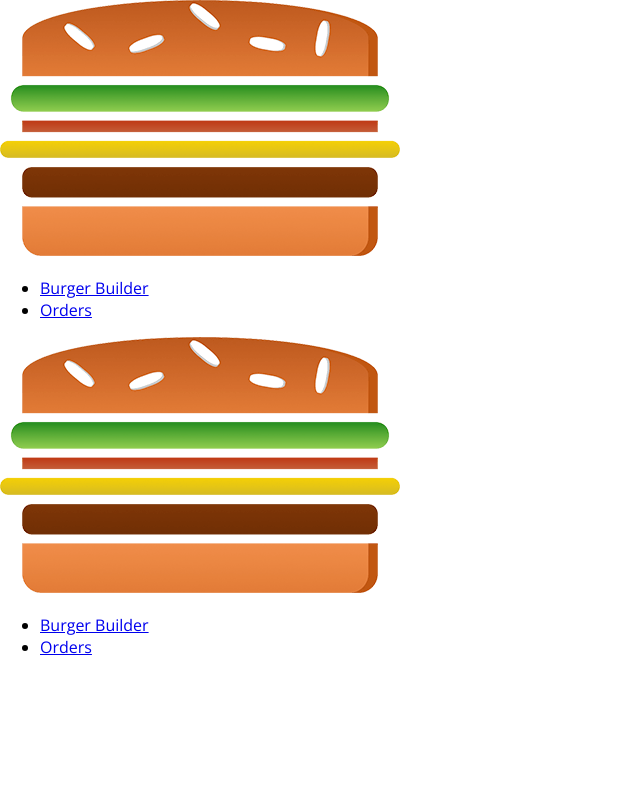
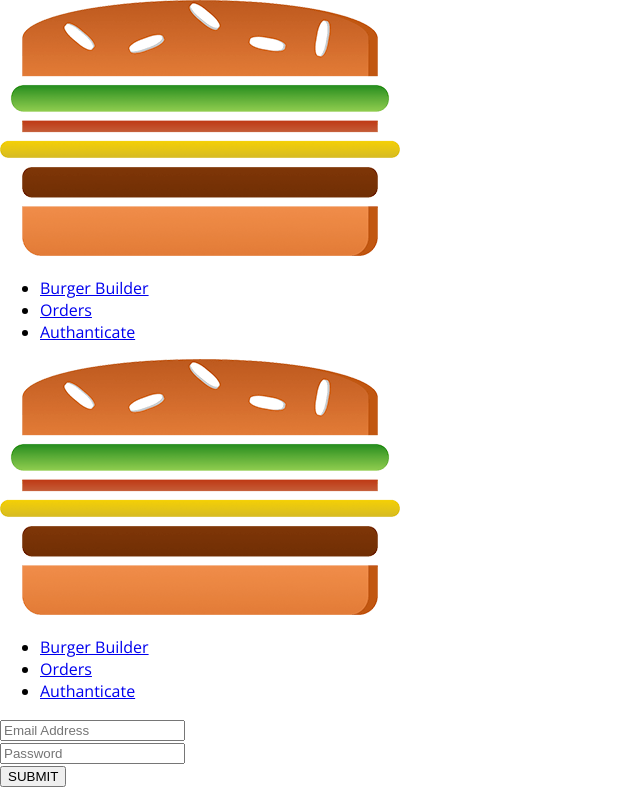
Before and after one commit to zakwan93/zburger, a React app: page /auth in a window 1280 px wide. Shown: the whole page, without its empty margins (0-640 px from the left). Built offline with nearby package versions, Linux system fonts and the light colour scheme.

Commit message:
Added Auth containers and design sign in form by reusing same contact form with validation

```diff
--- a/src/App.js
+++ b/src/App.js
@@ -4,6 +4,7 @@ import Layout from "./hoc/Layout/Layout";
 import BurgerBuilder from "./containers/BurgerBuilder/BurgerBuilder";
 import Checkout from "./containers/Checkout/Checkout";
 import Orders from "./containers/Orders/Orders";
+import Auth from "./containers/Auth/Auth";
 
 function App() {
   return (
@@ -12,6 +13,7 @@ function App() {
         <Switch>
           <Route path="/checkout" component={Checkout} />
           <Route path="/orders" component={Orders} />
+          <Route path="/auth" component={Auth} />
           <Route path="/" exact component={BurgerBuilder} />
         </Switch>
       </Layout>
--- a/src/components/Navigation/NavigationItems/NavigationItems.js
+++ b/src/components/Navigation/NavigationItems/NavigationItems.js
@@ -9,6 +9,7 @@ const navigationItems = props => (
       Burger Builder
     </NavigationItem>
     <NavigationItem link="/orders">Orders</NavigationItem>
+    <NavigationItem link="/auth">Authanticate</NavigationItem>
   </ul>
 );
 
--- a/src/components/UI/Input/Input.css
+++ b/src/components/UI/Input/Input.css
@@ -12,7 +12,7 @@
 
 .InputElement {
   outline: none;
-  border: 1px solid #f08e4a;
+  border: 1px solid lightgrey;
   background-color: white;
   font: inherit;
   padding: 6px 20px;
--- /dev/null
+++ b/src/containers/Auth/Auth.css
@@ -0,0 +1,25 @@
+.Auth {
+  width: 100%;
+  text-align: center;
+  margin: 20px auto;
+  box-shadow: 1px solid #ccc;
+  border: 1px solid #eee;
+  box-sizing: border-box;
+}
+
+/* .Auth form {
+    display: flex;
+    flex-direction: column;
+  }
+
+  .Auth form input {
+    padding: 1%;
+    margin: 15px;
+    border: 1px solid #f08e4a;
+  } */
+
+@media (min-width: 600px) {
+  .Auth {
+    width: 600px;
+  }
+}
--- /dev/null
+++ b/src/containers/Auth/Auth.js
@@ -0,0 +1,114 @@
+import React, { Component } from "react";
+import Input from "../../components/UI/Input/Input";
+import Button from "../../components/UI/Button/Button";
+import Classes from "./Auth.css";
+
+class Auth extends Component {
+  state = {
+    controls: {
+      email: {
+        elementType: "input",
+        elementConfig: {
+          type: "email",
+          placeholder: "Email Address"
+        },
+        value: "",
+        validation: {
+          required: true,
+          isEmail: true
+        },
+        valid: false,
+        touched: false
+      },
+      password: {
+        elementType: "input",
+        elementConfig: {
+          type: "password",
+          placeholder: "Password"
+        },
+        value: "",
+        validation: {
+          required: true,
+          minLength: 6
+        },
+        valid: false,
+        touched: false
+      }
+    }
+  };
+
+  checkValidation(value, rules) {
+    let isValid = true;
+    if (!rules) {
+      return true;
+    }
+
+    if (rules.required) {
+      isValid = value.trim() !== "" && isValid;
+    }
+
+    if (rules.minLength) {
+      isValid = value.length >= rules.minLength && isValid;
+    }
+
+    if (rules.maxLength) {
+      isValid = value.length <= rules.maxLength && isValid;
+    }
+
+    if (rules.isEmail) {
+      const rule = /[@]/;
+      isValid = rule.test(value) && isValid;
+    }
+    return isValid;
+  }
+
+  inputChangedHandller = (event, controlName) => {
+    const updatedControls = {
+      ...this.state.controls,
+      [controlName]: {
+        ...this.state.controls[controlName],
+        value: event.target.value,
+        valid: this.checkValidation(
+          event.target.value,
+          this.state.controls[controlName].validation
+        ),
+        touched: true
+      }
+    };
+    this.setState({ controls: updatedControls });
+  };
+
+  render() {
+    const formElementArray = [];
+    for (let key in this.state.controls) {
+      formElementArray.push({
+        id: key,
+        config: this.state.controls[key]
+      });
+    }
+
+    const form = formElementArray.map(formElement => (
+      <Input
+        key={formElement.id}
+        elementType={formElement.config.elementType}
+        elementConfig={formElement.config.elementConfig}
+        value={formElement.config.value}
+        invalid={!formElement.config.valid}
+        shouldValidate={formElement.config.validation}
+        touched={formElement.config.touched}
+        changed={event => this.inputChangedHandller(event, formElement.id)}
+      />
+    ));
+
+    return (
+      <div>
+        <form className={Classes.Auth}>
+          {form}
+          <Button btnType="Success">SUBMIT</Button>
+        </form>
+      </div>
+    );
+  }
+}
+
+export default Auth;
```
